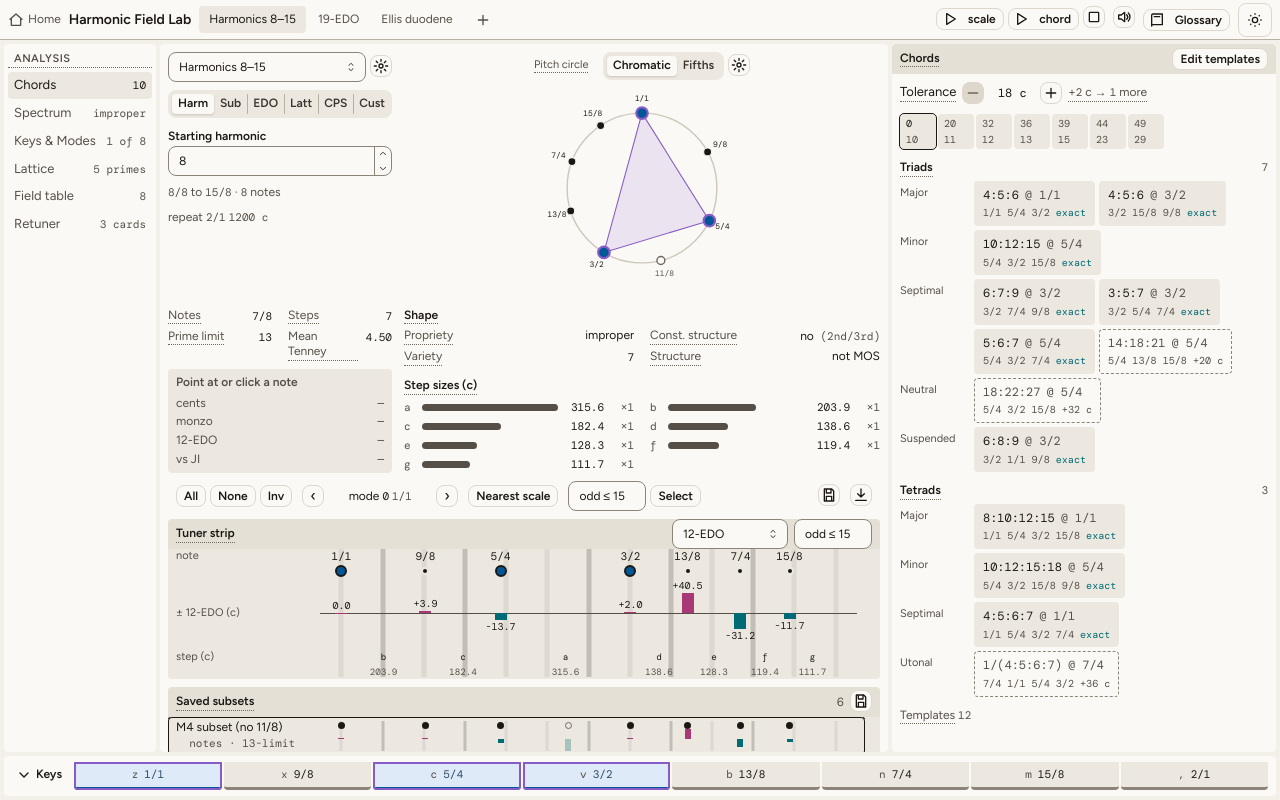
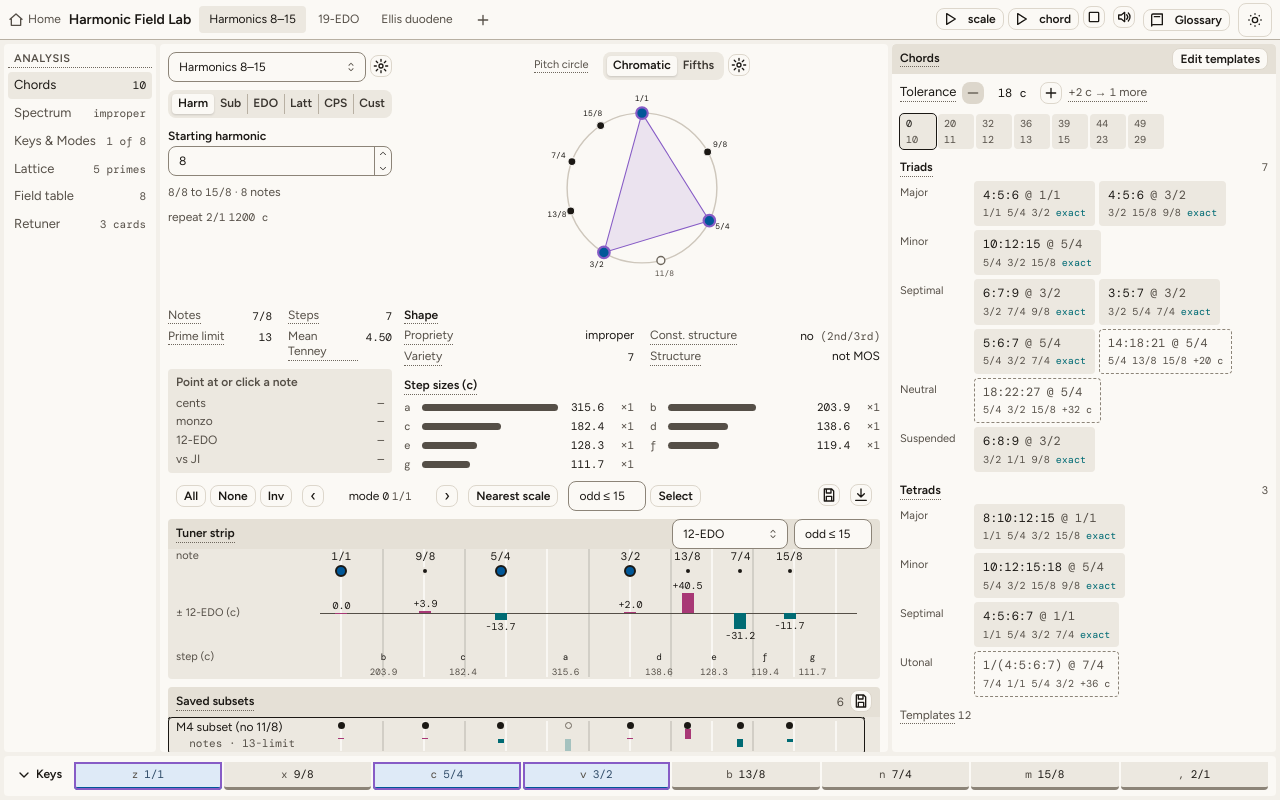
Before and after one commit to aueibu/Hrifa, a React (Vite) app in the folder shell/: page /harmonic-field-lab/mock in a window 1280 px wide. Built offline with nearby package versions, Linux system fonts and the light colour scheme.

Commit message:
harmonic-field-lab mock: 2 px, lighter reference lines
Co-Authored-By: Claude Opus 5.5 <noreply@anthropic.com>

```diff
--- a/shell/src/pages/harmonic-field-lab/mock/mock.module.css
+++ b/shell/src/pages/harmonic-field-lab/mock/mock.module.css
@@ -415,8 +415,8 @@
 .workspace {
   --pad: 0.5rem;
   --gutter: 8.5rem;
-  --ref-white: color-mix(in srgb, var(--text) 7%, transparent);
-  --ref-black: color-mix(in srgb, var(--text) 20%, transparent);
+  --ref-white: color-mix(in srgb, var(--panel) 90%, transparent);
+  --ref-black: color-mix(in srgb, var(--text) 12%, transparent);
 
   display: grid;
   gap: 0.5rem 0.75rem;
@@ -766,7 +766,7 @@
   position: absolute;
   top: 0;
   transform: translateX(-50%);
-  width: 5px;
+  width: 2px;
 }
 
 .ref[data-black='true'] {
@@ -774,7 +774,7 @@
 }
 
 .ref[data-thin='true'] {
-  width: 3px;
+  width: 2px;
 }
 
 .stripPlot {
```
